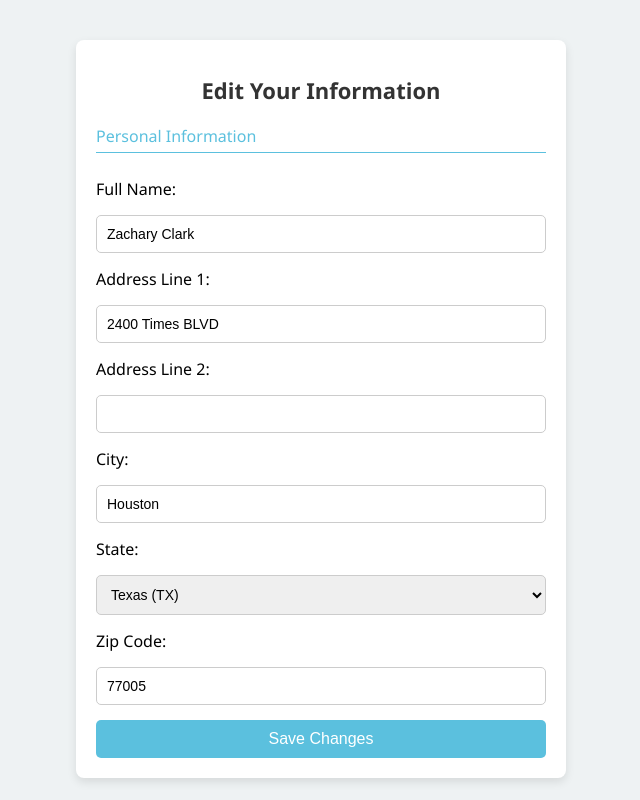
After one commit to zzclark17/4353Fall24, a Flask app: page /edit_profile in a window 1280 px wide. The commit adds this page. Shown: the whole page, without its empty margins (319-959 px from the left). Run offline with Flask 3, Linux system fonts and the light colour scheme; a user stored in the database is signed in.

Commit message:
I almost went crazy

```diff
--- a/server.py
+++ b/server.py
@@ -26,80 +26,31 @@ def splash_screen():
     return render_template('index.html')
 
 
+
 @app.route("/register", methods=['GET', 'POST'])
 def register():
     if request.method == 'POST':
         email = request.form['email']
         password = request.form['password']
-        full_name = request.form['full_name']
-        address_1 = request.form['address_1']
-        address_2 = request.form.get('address_2', '')
-        city = request.form['city']
-        state = request.form['state']
-        zip_code = request.form['zip_code']
-        role = request.form['role']
-        start_date_str = request.form['start_date']
-        end_date_str = request.form['end_date']
-        preferences = request.form.get('preferences', '')
-        skills_list = request.form.getlist('skills[]')
-        skills = ','.join(skills_list)
         hashed_password = generate_password_hash(password)
 
+        # Automatically set role to 'volunteer' if it's not specified
+        role = 'volunteer'
+
+        # Check if the user already exists
         existing_user_query = "SELECT * FROM Users WHERE email = :email"
-        existing_user_df = pd.read_sql(existing_user_query,
-                                       engine,
-                                       params={'email': email})
+        existing_user_df = pd.read_sql(existing_user_query, engine, params={'email': email})
         if not existing_user_df.empty:
             return "Error: A user with this email already exists."
 
+        # Save the new user's data
         user_data = pd.DataFrame({
             'email': [email],
             'password': [hashed_password],
-            'full_name': [full_name],
-            'address_1': [address_1],
-            'address_2': [address_2],
-            'city': [city],
-            'state': [state],
-            'zip_code': [zip_code],
-            'role': [role],
-            'preferences': [preferences],
-            'availability_start': [start_date_str],
-            'availability_end': [end_date_str],
-            'skills': [skills]
+            'role': [role]  # Automatically sets role as 'volunteer'
         })
 
         user_data.to_sql('Users', engine, if_exists='append', index=False)
-
-        new_user_query = "SELECT id FROM Users WHERE email = :email"
-        new_user_df = pd.read_sql(new_user_query,
-                                  engine,
-                                  params={'email': email})
-        user_id = new_user_df['id'].iloc[0]
-
-        start_date = datetime.strptime(start_date_str, '%Y-%m-%d').date()
-        end_date = datetime.strptime(end_date_str, '%Y-%m-%d').date()
-
-        if end_date < start_date:
-            return "Error: End date cannot be before start date."
-
-        delta = end_date - start_date
-        availability_list = [
-            start_date + timedelta(days=i) for i in range(delta.days + 1)
-        ]
-        availability_list_str = [
-            date.strftime('%Y-%m-%d') for date in availability_list
-        ]
-
-        availability_data = pd.DataFrame({
-            'user_id': [user_id] * len(availability_list_str),
-            'available_date':
-            availability_list_str
-        })
-
-        availability_data.to_sql('Availability',
-                                 engine,
-                                 if_exists='append',
-                                 index=False)
 
         return "Registration Successful!"
     else:
@@ -211,30 +162,35 @@ def manage_events():
 
     return render_template('manage_events.html', events=events)
 
-
 @app.route('/show_profile_info')
 def show_profile_info():
     if 'user_id' not in session:
         return redirect(url_for('splash_screen'))
 
     user_query = "SELECT * FROM Users WHERE id = :user_id"
-    user_df = pd.read_sql(user_query,
-                          engine,
-                          params={'user_id': session['user_id']})
+    user_df = pd.read_sql(user_query, engine, params={'user_id': session['user_id']})
 
     if user_df.empty:
         return "User not found."
 
-    user = user_df.iloc[0]
+    user = user_df.iloc[0].to_dict()
+
+    # Make sure 'skills' are properly fetched
+    user['skills'] = user.get('skills', '')
+    user['skills'] = user['skills'].split(',') if user['skills'] else []
+
+    # Handle availability formatting
+    user['availability_start'] = user.get('availability_start', '') if pd.notna(user.get('availability_start')) else None
+    user['availability_end'] = user.get('availability_end', '') if pd.notna(user.get('availability_end')) else None
+
     return render_template('profile_info.html', user=user)
+
 
 @app.route('/show_history')
 def show_history():
     if 'user_id' not in session or session.get('role') != 'volunteer':
         return redirect(url_for('splash_screen'))
 
-    # Logic to retrieve and display the volunteer's history
-    # For now, you can just render a simple template
     return render_template('volunteer_history.html')
 
 @app.route('/assigned_events')
@@ -267,7 +223,6 @@ def notifications():
     if 'user_id' not in session:
         return redirect(url_for('splash_screen'))
 
-    # Logic to retrieve and display notifications for the user
     return render_template('notifications.html')
 
 
@@ -415,5 +370,63 @@ def match_volunteers(event_id):
                                volunteers=volunteers)
 
 
+@app.route('/edit_profile', methods=['GET'])
+def edit_profile():
+    if 'user_id' not in session:
+        return redirect(url_for('splash_screen'))
+
+    user_query = "SELECT * FROM Users WHERE id = :user_id"
+    user_df = pd.read_sql(user_query, engine, params={'user_id': session['user_id']})
+
+    if user_df.empty:
+        return "User not found."
+
+    user = user_df.iloc[0].to_dict()
+    user['skills'] = user['skills'].split(',') if user['skills'] else []
+
+    return render_template('edit_profile.html', user=user)
+
+@app.route('/update_profile', methods=['POST'])
+def update_profile():
+    if 'user_id' not in session:
+        return redirect(url_for('splash_screen'))
+
+    full_name = request.form['full_name']
+    address_1 = request.form['address_1']
+    address_2 = request.form.get('address_2', '')
+    city = request.form['city']
+    state = request.form['state']
+    zip_code = request.form['zip_code']
+    skills_list = request.form.getlist('skills')
+    skills = ','.join(skills_list)
+
+    update_query = """
+        UPDATE Users SET
+            full_name = :full_name,
+            address_1 = :address_1,
+            address_2 = :address_2,
+            city = :city,
+            state = :state,
+            zip_code = :zip_code,
+            skills = :skills
+        WHERE id = :user_id
+    """
+
+    params = {
+        'full_name': full_name,
+        'address_1': address_1,
+        'address_2': address_2,
+        'city': city,
+        'state': state,
+        'zip_code': zip_code,
+        'skills': skills,
+        'user_id': session['user_id']
+    }
+
+    with engine.begin() as conn:
+        conn.execute(update_query, params)
+
+    return redirect(url_for('show_profile_info'))
+
 if __name__ == '__main__':
     app.run(debug=True)
--- /dev/null
+++ b/templates/edit_profile.html
@@ -0,0 +1,172 @@
+<!DOCTYPE html>
+<html lang="en">
+<head>
+    <meta charset="UTF-8">
+    <meta name="viewport" content="width=device-width, initial-scale=1.0">
+    <title>Edit Profile</title>
+    <style>
+        body {
+            font-family: 'Segoe UI', Tahoma, Geneva, Verdana, sans-serif;
+            background-color: #eef2f3;
+            display: flex;
+            justify-content: center;
+            align-items: flex-start;
+            height: 100vh;
+            margin: 0;
+            overflow-y: auto;
+        }
+        .edit-container {
+            background-color: #fff;
+            padding: 20px;
+            border-radius: 8px;
+            box-shadow: 0 4px 10px rgba(0, 0, 0, 0.1);
+            width: 90%;
+            max-width: 450px;
+            margin: 40px 0;
+        }
+        h1 {
+            text-align: center;
+            margin-bottom: 20px;
+            font-size: 22px;
+            color: #333;
+        }
+        form {
+            display: flex;
+            flex-direction: column;
+            gap: 15px;
+        }
+        input, select {
+            width: 100%;
+            padding: 10px;
+            font-size: 14px;
+            border-radius: 5px;
+            border: 1px solid #ccc;
+            box-sizing: border-box;
+        }
+        input[type="submit"] {
+            background-color: #5bc0de;
+            border: none;
+            color: white;
+            cursor: pointer;
+            font-size: 16px;
+        }
+        input[type="submit"]:hover {
+            background-color: #31b0d5;
+        }
+        select {
+            height: 40px;
+            overflow-y: auto;
+        }
+        .section-title {
+            font-size: 16px;
+            color: #5bc0de;
+            margin-bottom: 10px;
+            border-bottom: 1px solid #5bc0de;
+            padding-bottom: 5px;
+        }
+    </style>
+</head>
+<body>
+    <div class="edit-container">
+        <h1>Edit Your Information</h1>
+        <form action="/update_profile" method="post">
+            <!-- Personal Information Section -->
+            <div class="section-title">Personal Information</div>
+            <label for="full_name">Full Name:</label>
+            <input type="text" name="full_name" id="full_name" value="{{ user['full_name'] }}" required>
+
+            <label for="address_1">Address Line 1:</label>
+            <input type="text" name="address_1" id="address_1" value="{{ user['address_1'] }}" required>
+
+            <label for="address_2">Address Line 2:</label>
+            <input type="text" name="address_2" id="address_2" value="{{ user['address_2'] }}">
+
+            <label for="city">City:</label>
+            <input type="text" name="city" id="city" value="{{ user['city'] }}" required>
+
+            <label for="state">State:</label>
+            <select name="state" id="state" required>
+                <option value="" disabled>Select Your State</option>
+                <option value="AL" {% if user['state'] == 'AL' %}selected{% endif %}>Alabama (AL)</option>
+                <option value="AK" {% if user['state'] == 'AK' %}selected{% endif %}>Alaska (AK)</option>
+                <option value="AZ" {% if user['state'] == 'AZ' %}selected{% endif %}>Arizona (AZ)</option>
+                <option value="AR" {% if user['state'] == 'AR' %}selected{% endif %}>Arkansas (AR)</option>
+                <option value="CA" {% if user['state'] == 'CA' %}selected{% endif %}>California (CA)</option>
+                <option value="CO" {% if user['state'] == 'CO' %}selected{% endif %}>Colorado (CO)</option>
+                <option value="CT" {% if user['state'] == 'CT' %}selected{% endif %}>Connecticut (CT)</option>
+                <option value="DE" {% if user['state'] == 'DE' %}selected{% endif %}>Delaware (DE)</option>
+                <option value="FL" {% if user['state'] == 'FL' %}selected{% endif %}>Florida (FL)</option>
+                <option value="GA" {% if user['state'] == 'GA' %}selected{% endif %}>Georgia (GA)</option>
+                <option value="HI" {% if user['state'] == 'HI' %}selected{% endif %}>Hawaii (HI)</option>
+                <option value="ID" {% if user['state'] == 'ID' %}selected{% endif %}>Idaho (ID)</option>
+                <option value="IL" {% if user['state'] == 'IL' %}selected{% endif %}>Illinois (IL)</option>
+                <option value="IN" {% if user['state'] == 'IN' %}selected{% endif %}>Indiana (IN)</option>
+                <option value="IA" {% if user['state'] == 'IA' %}selected{% endif %}>Iowa (IA)</option>
+                <option value="KS" {% if user['state'] == 'KS' %}selected{% endif %}>Kansas (KS)</option>
+                <option value="KY" {% if user['state'] == 'KY' %}selected{% endif %}>Kentucky (KY)</option>
+                <option value="LA" {% if user['state'] == 'LA' %}selected{% endif %}>Louisiana (LA)</option>
+                <option value="ME" {% if user['state'] == 'ME' %}selected{% endif %}>Maine (ME)</option>
+                <option value="MD" {% if user['state'] == 'MD' %}selected{% endif %}>Maryland (MD)</option>
+                <option value="MA" {% if user['state'] == 'MA' %}selected{% endif %}>Massachusetts (MA)</option>
+                <option value="MI" {% if user['state'] == 'MI' %}selected{% endif %}>Michigan (MI)</option>
+                <option value="MN" {% if user['state'] == 'MN' %}selected{% endif %}>Minnesota (MN)</option>
+                <option value="MS" {% if user['state'] == 'MS' %}selected{% endif %}>Mississippi (MS)</option>
+                <option value="MO" {% if user['state'] == 'MO' %}selected{% endif %}>Missouri (MO)</option>
+                <option value="MT" {% if user['state'] == 'MT' %}selected{% endif %}>Montana (MT)</option>
+                <option value="NE" {% if user['state'] == 'NE' %}selected{% endif %}>Nebraska (NE)</option>
+                <option value="NV" {% if user['state'] == 'NV' %}selected{% endif %}>Nevada (NV)</option>
+                <option value="NH" {% if user['state'] == 'NH' %}selected{% endif %}>New Hampshire (NH)</option>
+                <option value="NJ" {% if user['state'] == 'NJ' %}selected{% endif %}>New Jersey (NJ)</option>
+                <option value="NM" {% if user['state'] == 'NM' %}selected{% endif %}>New Mexico (NM)</option>
+                <option value="NY" {% if user['state'] == 'NY' %}selected{% endif %}>New York (NY)</option>
+                <option value="NC" {% if user['state'] == 'NC' %}selected{% endif %}>North Carolina (NC)</option>
+                <option value="ND" {% if user['state'] == 'ND' %}selected{% endif %}>North Dakota (ND)</option>
+                <option value="OH" {% if user['state'] == 'OH' %}selected{% endif %}>Ohio (OH)</option>
+                <option value="OK" {% if user['state'] == 'OK' %}selected{% endif %}>Oklahoma (OK)</option>
+                <option value="OR" {% if user['state'] == 'OR' %}selected{% endif %}>Oregon (OR)</option>
+                <option value="PA" {% if user['state'] == 'PA' %}selected{% endif %}>Pennsylvania (PA)</option>
+                <option value="RI" {% if user['state'] == 'RI' %}selected{% endif %}>Rhode Island (RI)</option>
+                <option value="SC" {% if user['state'] == 'SC' %}selected{% endif %}>South Carolina (SC)</option>
+                <option value="SD" {% if user['state'] == 'SD' %}selected{% endif %}>South Dakota (SD)</option>
+                <option value="TN" {% if user['state'] == 'TN' %}selected{% endif %}>Tennessee (TN)</option>
+                <option value="TX" {% if user['state'] == 'TX' %}selected{% endif %}>Texas (TX)</option>
+                <option value="UT" {% if user['state'] == 'UT' %}selected{% endif %}>Utah (UT)</option>
+                <option value="VT" {% if user['state'] == 'VT' %}selected{% endif %}>Vermont (VT)</option>
+                <option value="VA" {% if user['state'] == 'VA' %}selected{% endif %}>Virginia (VA)</option>
+                <option value="WA" {% if user['state'] == 'WA' %}selected{% endif %}>Washington (WA)</option>
+                <option value="WV" {% if user['state'] == 'WV' %}selected{% endif %}>West Virginia (WV)</option>
+                <option value="WI" {% if user['state'] == 'WI' %}selected{% endif %}>Wisconsin (WI)</option>
+                <option value="WY" {% if user['state'] == 'WY' %}selected{% endif %}>Wyoming (WY)</option>
+            </select>
+
+            <label for="zip_code">Zip Code:</label>
+            <input type="text" name="zip_code" id="zip_code" value="{{ user['zip_code'] }}" required pattern="\d{5,}" title="Please enter at least 5 digits for the zip code">
+
+            <!-- Volunteer-Only Fields -->
+            {% if user['role'] == 'volunteer' %}
+                <div class="section-title">Skills</div>
+                <label for="skills">Skills:</label>
+                <select name="skills[]" id="skills" multiple>
+                    <option value="first_aid" {% if 'first_aid' in user['skills'] %}selected{% endif %}>First Aid</option>
+                    <option value="cpr" {% if 'cpr' in user['skills'] %}selected{% endif %}>CPR Certification</option>
+                    <option value="construction" {% if 'construction' in user['skills'] %}selected{% endif %}>Construction</option>
+                    <option value="teaching" {% if 'teaching' in user['skills'] %}selected{% endif %}>Teaching</option>
+                    <option value="cooking" {% if 'cooking' in user['skills'] %}selected{% endif %}>Cooking</option>
+                    <option value="event_planning" {% if 'event_planning' in user['skills'] %}selected{% endif %}>Event Planning</option>
+                    <option value="it_support" {% if 'it_support' in user['skills'] %}selected{% endif %}>IT Support</option>
+                </select>
+
+                <div class="section-title">Availability</div>
+                <label for="start_date">Start Date:</label>
+                <input type="date" name="start_date" id="start_date" value="{{ user['availability_start'] }}">
+
+                <label for="end_date">End Date:</label>
+                <input type="date" name="end_date" id="end_date" value="{{ user['availability_end'] }}">
+            {% endif %}
+
+            <!-- Submit Button -->
+            <input type="submit" value="Save Changes">
+        </form>
+    </div>
+</body>
+</html>
```
Also changed, not shown: templates/profile_info.html (+24 -11 lines), templates/registration.html (+2 -106 lines), database.db.
